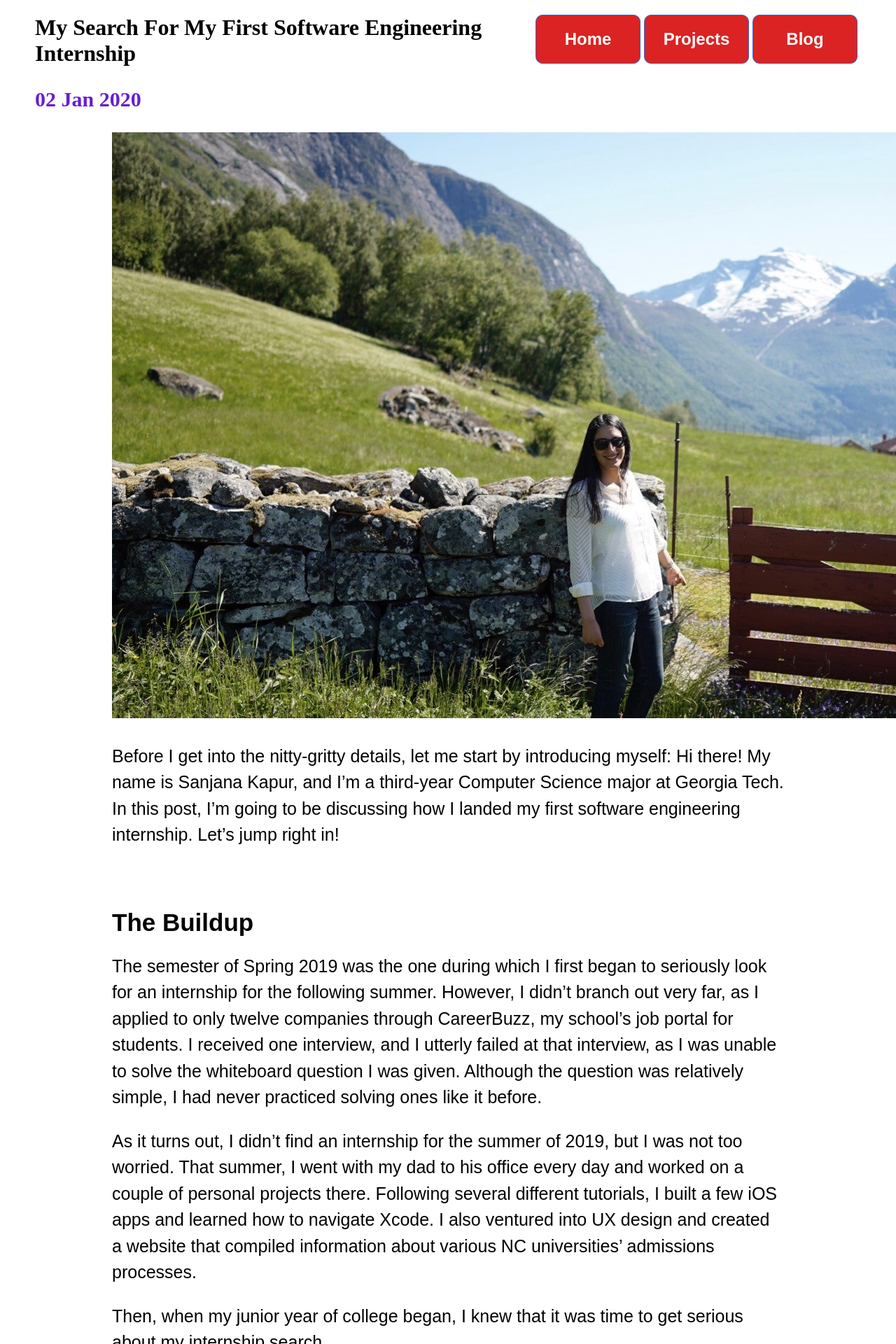
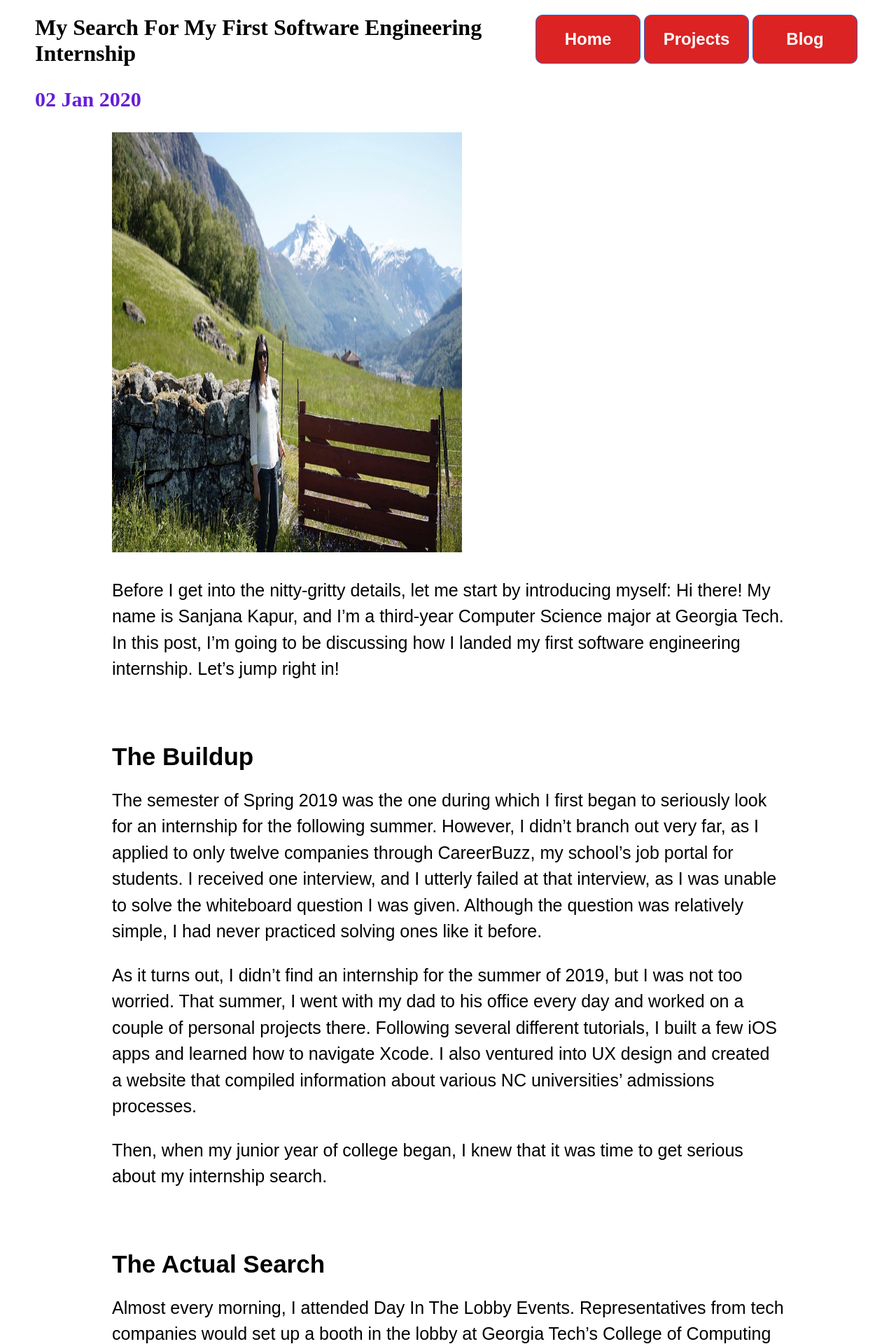
Before and after one commit to skapur12/skapur12.github.io, a Jekyll site: the page built from _posts/2020-01-02-My-Search-For-My-First-Software-Engineering-Internship.md, in a window 1280 px wide. Shown: the top 1920 px of the page at 70% size. Built offline with Jekyll 4.4.1, drawn with Linux system fonts in a browser that asks for light colours; nearby versions of some CDN libraries; comment, search, counter and statistics services are not loaded.

Commit message:
Added width and height attributes

```diff
--- a/_posts/2020-01-02-My-Search-For-My-First-Software-Engineering-Internship.md
+++ b/_posts/2020-01-02-My-Search-For-My-First-Software-Engineering-Internship.md
@@ -5,7 +5,7 @@
 ---
 
 
-<img src="/assets/images/norway.jpeg" alt="Me in Norway">
+<img src="/assets/images/norway.jpeg" alt="Me in Norway" width="500" height="600">
 
 Before I get into the nitty-gritty details, let me start by introducing myself: Hi there! My name is Sanjana Kapur, and I’m a third-year Computer Science major at Georgia Tech. In this post, I’m going to be discussing how I landed my first software engineering internship. Let’s jump right in!
 
```
